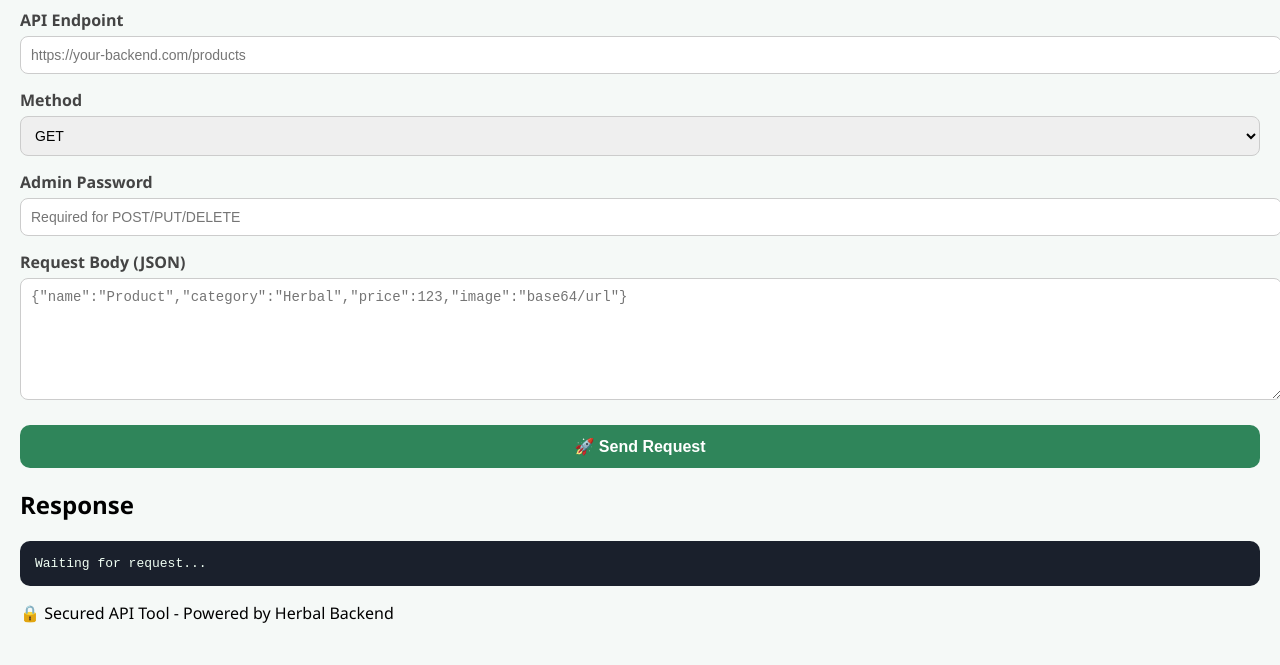
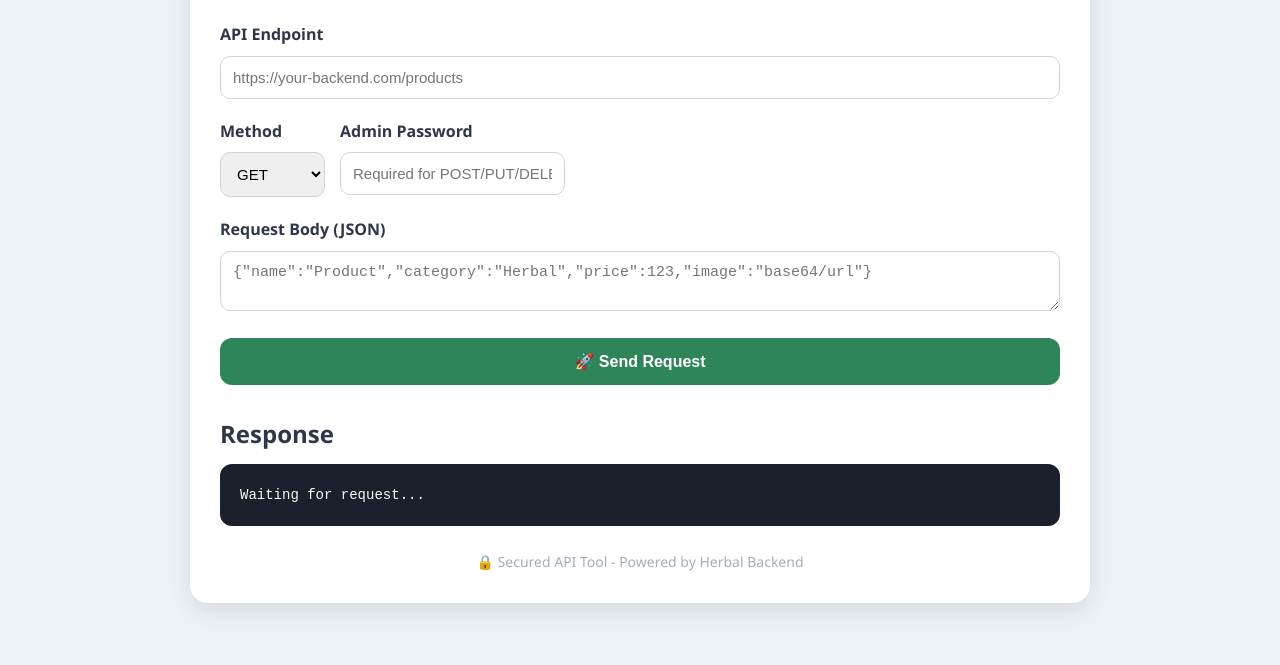
Before and after one commit to MehranButtAK1/Herbal_backend, a website: page apitool/index.html in a window 1280 px wide. Shown: the part 135-800 px from the top of the page. Drawn offline with Linux system fonts and the light colour scheme.

Commit message:
Update style.css

```diff
--- a/apitool/style.css
+++ b/apitool/style.css
@@ -1,68 +1,113 @@
+/* Reset & Base */
+* {
+  box-sizing: border-box;
+  margin: 0;
+  padding: 0;
+}
+
 body {
   font-family: "Segoe UI", Tahoma, sans-serif;
-  background: #f5f9f7;
-  margin: 0;
+  background: #edf2f7;
+  color: #2d3748;
+  line-height: 1.6;
   padding: 20px;
 }
 
-.container {
-  max-width: 800px;
+/* Container */
+.app-container {
+  max-width: 900px;
   margin: auto;
   background: #fff;
-  padding: 25px;
-  border-radius: 15px;
-  box-shadow: 0 5px 15px rgba(0,0,0,0.1);
+  padding: 30px;
+  border-radius: 18px;
+  box-shadow: 0 8px 25px rgba(0,0,0,0.1);
 }
 
-h1 {
+/* Header */
+header {
   text-align: center;
-  color: #2c7a7b;
+  margin-bottom: 25px;
+}
+header h1 {
+  color: #2f855a;
+  font-size: 2.2rem;
+}
+header p {
+  color: #718096;
 }
 
-label {
+/* Form */
+.form-group {
+  margin-bottom: 20px;
+}
+.form-group label {
+  font-weight: bold;
+  margin-bottom: 8px;
   display: block;
-  margin-top: 15px;
-  font-weight: bold;
-  color: #444;
+}
+.form-group input,
+.form-group select,
+.form-group textarea {
+  width: 100%;
+  padding: 12px;
+  border: 1px solid #cbd5e0;
+  border-radius: 10px;
+  font-size: 15px;
+  transition: 0.3s;
+}
+.form-group input:focus,
+.form-group select:focus,
+.form-group textarea:focus {
+  border-color: #2f855a;
+  outline: none;
+  box-shadow: 0 0 0 3px rgba(47,133,90,0.2);
+}
+.form-group.inline {
+  display: flex;
+  gap: 15px;
 }
 
-input, select, textarea {
+/* Button */
+button {
+  display: block;
   width: 100%;
-  padding: 10px;
-  margin-top: 5px;
-  border: 1px solid #ccc;
-  border-radius: 8px;
-  font-size: 14px;
-}
-
-textarea {
-  min-height: 100px;
-}
-
-button {
-  margin-top: 20px;
-  width: 100%;
-  padding: 12px;
+  background: #2f855a;
+  color: #fff;
+  border: none;
+  padding: 14px;
   font-size: 16px;
   font-weight: bold;
-  color: #fff;
-  background: #2f855a;
-  border: none;
-  border-radius: 10px;
+  border-radius: 12px;
   cursor: pointer;
-  transition: 0.3s;
+  transition: background 0.3s;
 }
-
 button:hover {
   background: #276749;
 }
 
+/* Response */
+.response-section {
+  margin-top: 30px;
+}
+.response-section h2 {
+  margin-bottom: 10px;
+  color: #2d3748;
+}
 pre {
   background: #1a202c;
   color: #f0fff4;
-  padding: 15px;
-  border-radius: 10px;
-  max-height: 400px;
+  padding: 20px;
+  border-radius: 12px;
+  max-height: 450px;
   overflow: auto;
   white-space: pre-wrap;
+  font-size: 14px;
 }
+
+/* Footer */
+footer {
+  text-align: center;
+  margin-top: 25px;
+  color: #a0aec0;
+  font-size: 14px;
+}
```
